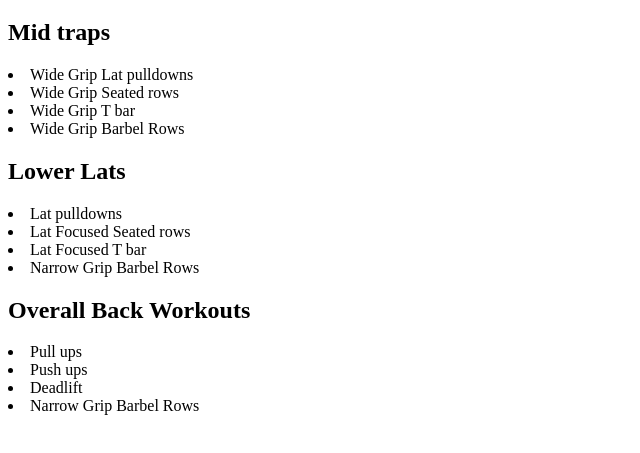
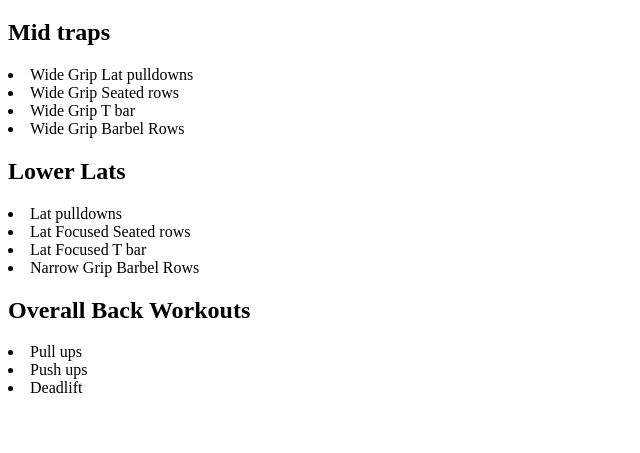
Before and after one commit to ntrempz/GoIT-Homework1, a plain HTML site: page index.html in a window 1280 px wide. Shown: the part 61-514 px from the top of the page, without its empty margins (0-640 px from the left). Drawn offline with Linux system fonts and the light colour scheme.

Commit message:
Update index.html

```diff
--- a/index.html
+++ b/index.html
@@ -21,6 +21,5 @@
          <li>Pull ups</li>
         <li>Push ups</li>
         <li>Deadlift</li>
-        <li>Narrow Grip Barbel Rows</li>
 </body>
 </html>
```
